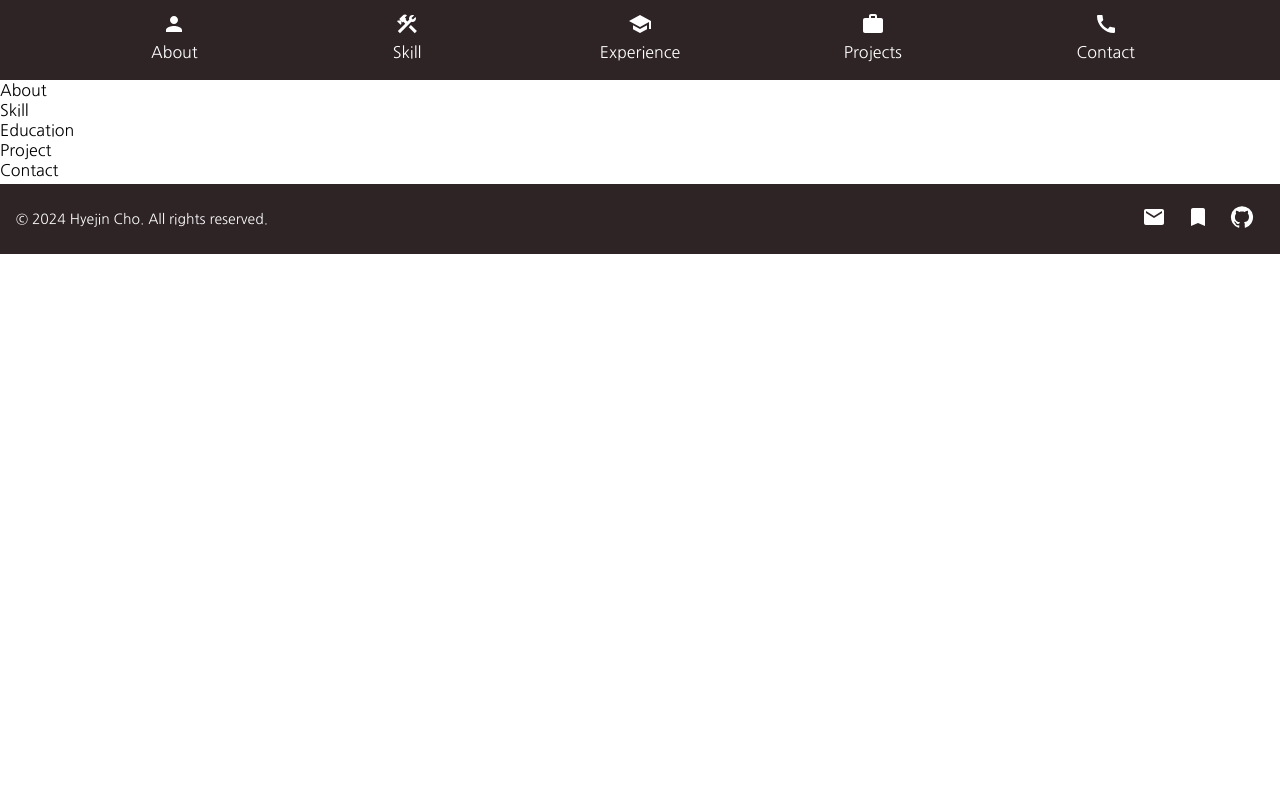
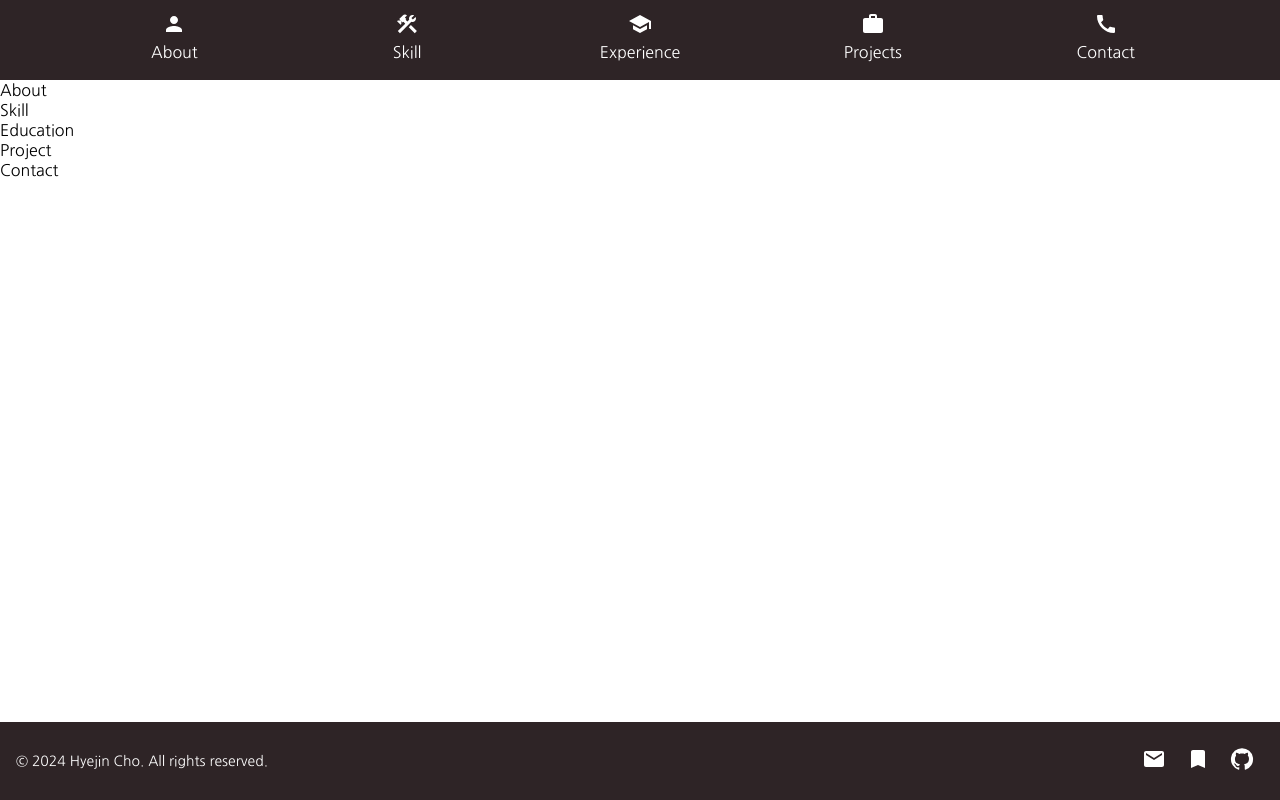
Before and after one commit to hjinn0813/portfolio, a React (Create React App) app: page / in a window 1280 px wide. Built offline with nearby package versions, Linux system fonts and the light colour scheme.

Commit message:
feat: add mixin (viewport-size)

```diff
--- a/src/styles/root.scss
+++ b/src/styles/root.scss
@@ -21,7 +21,7 @@ body {
   height: 100%;
 }
 
-.app {
+.wrap {
   display: flex;
   flex-direction: column;
   min-height: 100vh;
@@ -30,3 +30,8 @@ body {
 .container {
   flex: 1;
 }
+
+@mixin viewport-size {
+  margin: 60px 100px;
+  height: 80vh;
+}
```
